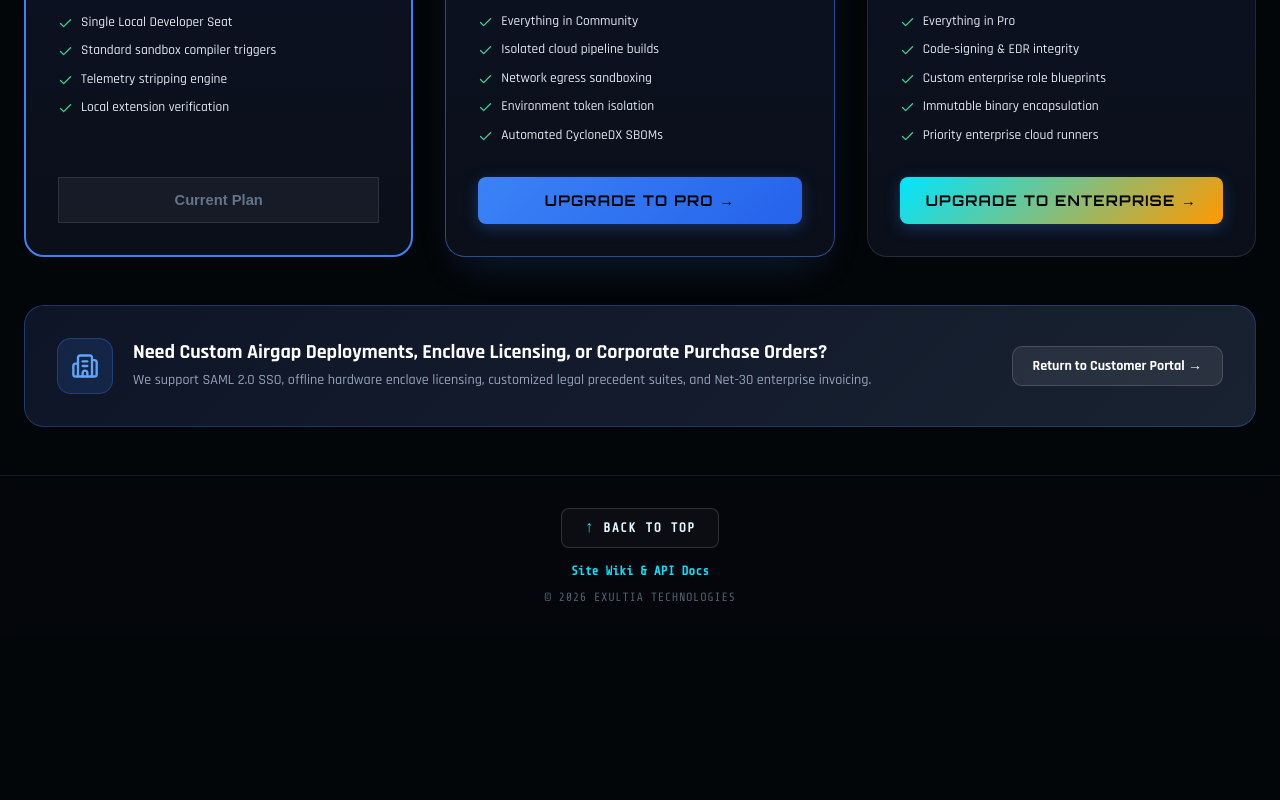
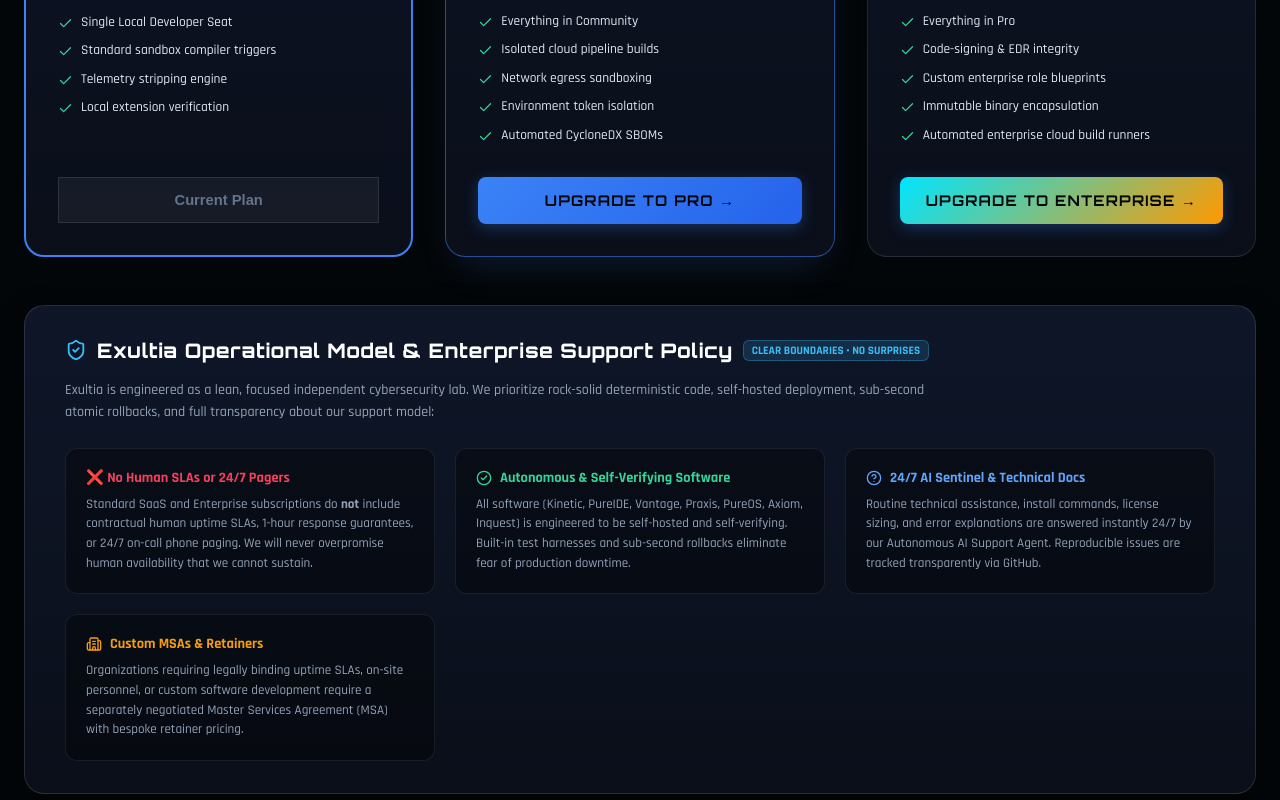
Before and after one commit to exultia-tech/demo, a Next.js app: page /account/subscription in a window 1280 px wide. Shown: the part 980-1780 px from the top of the page. Before the commit the page ends 1616 px from the top, so only its background shows below. Built offline with nearby package versions, Linux system fonts and the light colour scheme; no server answers.

Commit message:
fix(support): eliminate overpromised human SLAs, clarify enterprise support boundaries, and convert manual retrieval promises to automated software tools

```diff
--- a/src/app/account/subscription/page.tsx
+++ b/src/app/account/subscription/page.tsx
@@ -113,7 +113,7 @@
           "Code-signing & EDR integrity",
           "Custom enterprise role blueprints",
           "Immutable binary encapsulation",
-          "Priority enterprise cloud runners"
+          "Automated enterprise cloud build runners"
         ],
         cta: "Upgrade to Enterprise",
         isPopular: false
@@ -159,7 +159,7 @@
           "Everything in Pro",
           "Commercial Redistributable Threat & Patch Feeds",
           "Real-time Enterprise SIEM Webhooks (Splunk, Sentinel, QRadar)",
-          "Dedicated CISO Advisory Portal",
+          "Automated CISO Briefing Generator & Report Portal",
           "Unlimited unmetered API quotas"
         ],
         cta: "Upgrade to Enterprise",
@@ -356,7 +356,7 @@
           "Institutional Multi-Seat Licensing (Up to 250 students)",
           "Automated Real-Time Gradebook Passback API",
           "SSO SAML 2.0 & Institutional Exam Proctoring Mode",
-          "Dedicated Academic Standards & Accreditation Advisory"
+          "Curriculum Mapping Matrix & Accreditation Alignment Documentation"
         ],
         cta: "Upgrade to Institutional LMS",
         isPopular: false
@@ -444,7 +444,7 @@
           "Axiom Enterprise LMS API",
           "Cosign SLSA Level 3 signed manifests",
           "24/7 AI Support Agent & automated self-hosted test suites",
-          "Includes 1 Product 100% Free (Save $149/seat/mo)"
+          "Massive MultiPass Enterprise Bundle Savings"
         ],
         cta: "Unlock MultiPass Enterprise",
         isPopular: false
@@ -1082,6 +1082,81 @@
         })}
       </div>
 
+      {/* Autonomous Operational Scope & No-Human-SLA Policy */}
+      <div style={{
+        marginTop: "3rem",
+        marginBottom: "2rem",
+        background: "linear-gradient(180deg, rgba(15, 23, 42, 0.95) 0%, rgba(10, 15, 26, 0.98) 100%)",
+        border: "1px solid rgba(255, 255, 255, 0.12)",
+        borderRadius: "20px",
+        padding: "2rem 2.5rem",
+        boxShadow: "0 10px 30px rgba(0, 0, 0, 0.4)"
+      }}>
+        <div style={{ display: "flex", alignItems: "center", gap: "10px", marginBottom: "1rem", flexWrap: "wrap" }}>
+          <ShieldCheck size={22} color="#38BDF8" />
+          <h3 style={{ fontSize: "1.25rem", fontWeight: 800, color: "#FFFFFF", margin: 0 }}>
+            Exultia Operational Model &amp; Enterprise Support Policy
+          </h3>
+          <span style={{
+            fontSize: "0.72rem",
+            background: "rgba(56, 189, 248, 0.15)",
+            color: "#38BDF8",
+            border: "1px solid rgba(56, 189, 248, 0.3)",
+            padding: "2px 8px",
+            borderRadius: "6px",
+            fontWeight: 700,
+            textTransform: "uppercase"
+          }}>
+            Clear Boundaries • No Surprises
+          </span>
+        </div>
+
+        <p style={{ color: "#94A3B8", fontSize: "0.88rem", lineHeight: 1.6, margin: "0 0 1.5rem 0", maxWidth: "900px" }}>
+          Exultia is engineered as a lean, focused independent cybersecurity lab. We prioritize rock-solid deterministic code, self-hosted deployment, sub-second atomic rollbacks, and full transparency about our support model:
+        </p>
+
+        <div style={{ display: "grid", gridTemplateColumns: "repeat(auto-fit, minmax(280px, 1fr))", gap: "1.25rem" }}>
+          <div style={{ background: "rgba(0, 0, 0, 0.35)", border: "1px solid rgba(255, 255, 255, 0.08)", borderRadius: "12px", padding: "1.25rem" }}>
+            <div style={{ display: "flex", alignItems: "center", gap: "8px", color: "#F43F5E", fontWeight: 700, fontSize: "0.9rem", marginBottom: "0.5rem" }}>
+              <span>❌ No Human SLAs or 24/7 Pagers</span>
+            </div>
+            <p style={{ color: "#94A3B8", fontSize: "0.82rem", lineHeight: 1.5, margin: 0 }}>
+              Standard SaaS and Enterprise subscriptions do <strong>not</strong> include contractual human uptime SLAs, 1-hour response guarantees, or 24/7 on-call phone paging. We will never overpromise human availability that we cannot sustain.
+            </p>
+          </div>
+
+          <div style={{ background: "rgba(0, 0, 0, 0.35)", border: "1px solid rgba(255, 255, 255, 0.08)", borderRadius: "12px", padding: "1.25rem" }}>
+            <div style={{ display: "flex", alignItems: "center", gap: "8px", color: "#34D399", fontWeight: 700, fontSize: "0.9rem", marginBottom: "0.5rem" }}>
+              <CheckCircle2 size={16} color="#34D399" />
+              <span>Autonomous &amp; Self-Verifying Software</span>
+            </div>
+            <p style={{ color: "#94A3B8", fontSize: "0.82rem", lineHeight: 1.5, margin: 0 }}>
+              All software (Kinetic, PureIDE, Vantage, Praxis, PureOS, Axiom, Inquest) is engineered to be self-hosted and self-verifying. Built-in test harnesses and sub-second rollbacks eliminate fear of production downtime.
+            </p>
+          </div>
+
+          <div style={{ background: "rgba(0, 0, 0, 0.35)", border: "1px solid rgba(255, 255, 255, 0.08)", borderRadius: "12px", padding: "1.25rem" }}>
+            <div style={{ display: "flex", alignItems: "center", gap: "8px", color: "#60A5FA", fontWeight: 700, fontSize: "0.9rem", marginBottom: "0.5rem" }}>
+              <HelpCircle size={16} color="#60A5FA" />
+              <span>24/7 AI Sentinel &amp; Technical Docs</span>
+            </div>
+            <p style={{ color: "#94A3B8", fontSize: "0.82rem", lineHeight: 1.5, margin: 0 }}>
+              Routine technical assistance, install commands, license sizing, and error explanations are answered instantly 24/7 by our Autonomous AI Support Agent. Reproducible issues are tracked transparently via GitHub.
+            </p>
+          </div>
+
+          <div style={{ background: "rgba(0, 0, 0, 0.35)", border: "1px solid rgba(255, 255, 255, 0.08)", borderRadius: "12px", padding: "1.25rem" }}>
+            <div style={{ display: "flex", alignItems: "center", gap: "8px", color: "#F59E0B", fontWeight: 700, fontSize: "0.9rem", marginBottom: "0.5rem" }}>
+              <Building2 size={16} color="#F59E0B" />
+              <span>Custom MSAs &amp; Retainers</span>
+            </div>
+            <p style={{ color: "#94A3B8", fontSize: "0.82rem", lineHeight: 1.5, margin: 0 }}>
+              Organizations requiring legally binding uptime SLAs, on-site personnel, or custom software development require a separately negotiated Master Services Agreement (MSA) with bespoke retainer pricing.
+            </p>
+          </div>
+        </div>
+      </div>
+
       {/* Enterprise Custom Assistance Banner */}
       <div style={{
         background: "linear-gradient(135deg, rgba(15, 23, 42, 0.9) 0%, rgba(30, 41, 59, 0.8) 100%)",
--- a/src/app/wiki/page.tsx
+++ b/src/app/wiki/page.tsx
@@ -130,7 +130,7 @@
       ],
       specifications: [
         { label: "Supported Operating Systems", value: "Ubuntu, Debian, Rocky Linux, RHEL, Alpine, FreeBSD" },
-        { label: "Rollback Latency SLA", value: "< 100 milliseconds guaranteed" },
+        { label: "Local Rollback Benchmark", value: "Sub-100ms atomic restore (typical)" },
         { label: "Binary Formats", value: "Universal Linux Zipapp (x86_64), Windows PE32+ (kinetic.exe)" },
         { label: "State Storage", value: "~/.kinetic (snapshots.json, audit.jsonl)" }
       ]
```
Also changed, not shown: src/components/civic-pulse/CivicPulseTerminal.tsx (+4 -4 lines), src/components/civic-pulse/HumanEscalationModal.tsx (+72 -28 lines), src/lib/civic-pulse/agentEngine.ts (+4 -10 lines).
